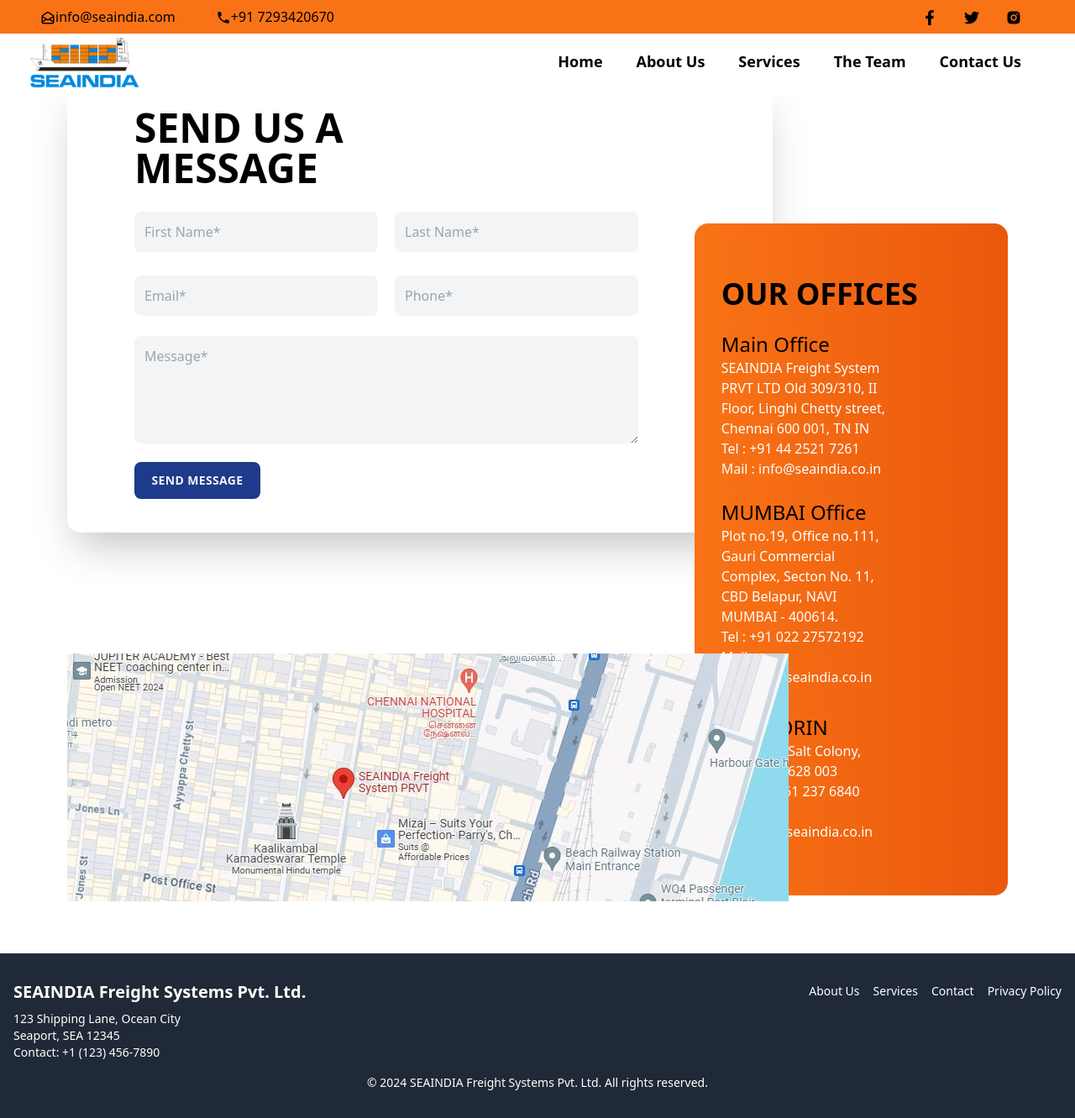
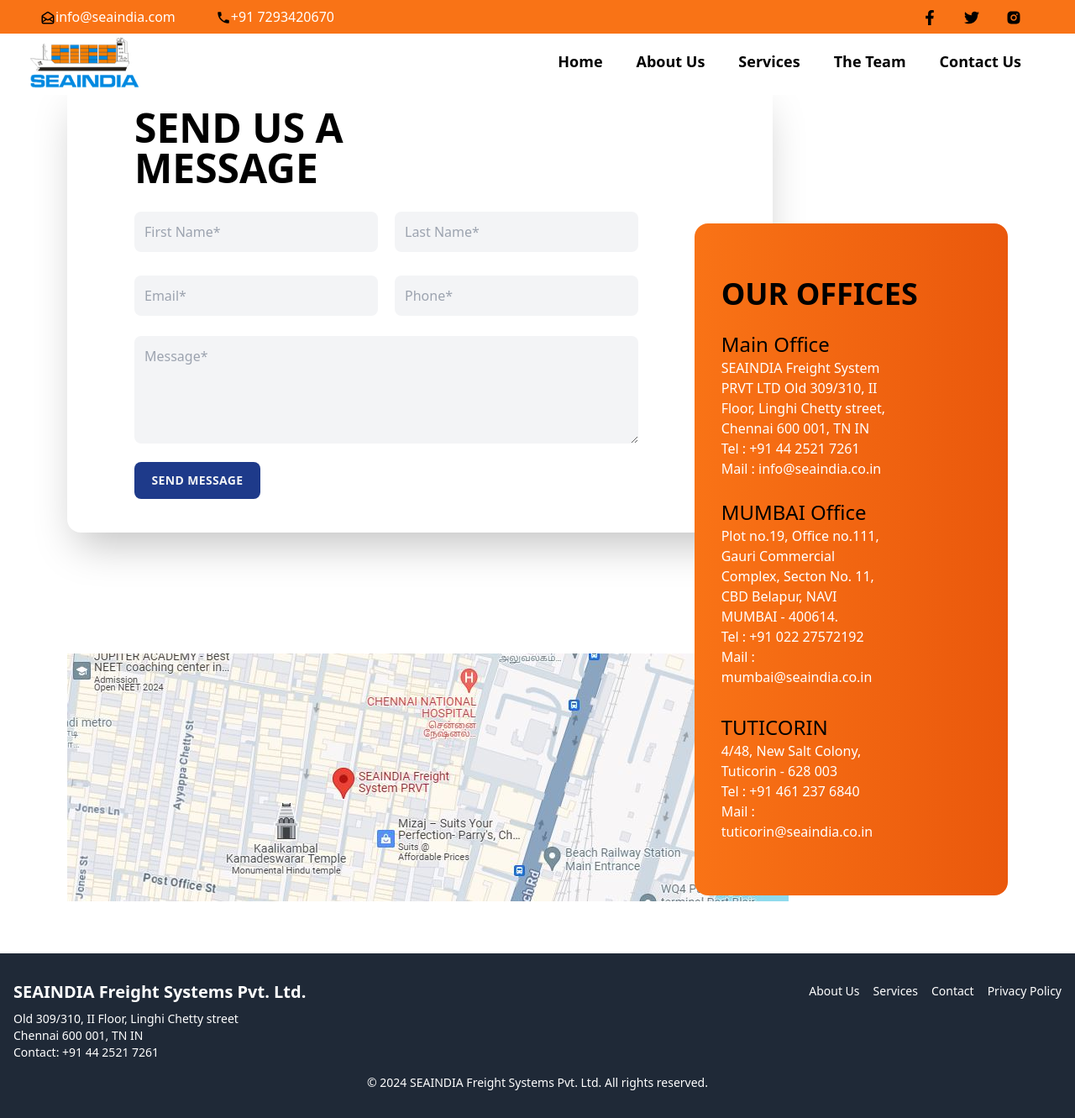
Before and after one commit to yugandhar0609/seaIndia, a React (Vite) app: page /contact in a window 1280 px wide. Shown: the whole page at 84% size. Built offline with nearby package versions, Linux system fonts and the light colour scheme.

Commit message:
final commit

```diff
--- a/src/Components/Footer.jsx
+++ b/src/Components/Footer.jsx
@@ -7,9 +7,10 @@
       <div className="container mx-auto flex flex-col md:flex-row justify-between px-4">
         <div className="mb-4 md:mb-0">
           <h3 className="text-xl font-bold mb-2">SEAINDIA Freight Systems Pvt. Ltd.</h3>
-          <p className="text-sm">123 Shipping Lane, Ocean City</p>
-          <p className="text-sm">Seaport, SEA 12345</p>
-          <p className="text-sm">Contact: +1 (123) 456-7890</p>
+          <p className="text-sm">Old 309/310, II Floor,
+                      Linghi Chetty street</p>
+          <p className="text-sm">Chennai 600 001, TN IN</p>
+          <p className="text-sm">Contact: +91 44 2521 7261</p>
         </div>
         <div className="flex justify-center md:justify-end">
           <ul className="flex space-x-4">
--- a/src/Components/Home.jsx
+++ b/src/Components/Home.jsx
@@ -27,18 +27,18 @@
         <p className="  mt-5 text-xl md:mt-6 text-center md:text-3xl font-extrabold text-black font-serif">
           Welcome to <span className="text-orange-500 ">SEAINDIA</span> Shipping, Clearing and Forwarding Agents
         </p>
-        <div className="emptyBox"></div>
+        <div className="emptyBox md:mt-10"></div>
       </div>
 
 
-      <div className="md:flex ">
+      <div className="mt-5 md:flex">
         <div className="md:mt-10 md:flex-wrap ">
           <div className="flex md:flex-wrap text-lg  justify-center md:text-2xl  font-bold font-serif">
             <p>Solutions For Your Business Need</p>
           </div>
 
           <div className=" flex flex-wrap items-center justify-center gap-5 md:gap-20 md:ml-10 px-2  md:mt-10  md:px-4">
-            <div className=" flex flex-col items-center  border border-blue-500 p-10 md:p-10 rounded-xl shadow-xl overflow-hidden shadow-md">
+            <div className=" flex flex-col items-center  border border-blue-500 p-10 md:p-10 rounded-xl shadow-xl overflow-hidden shadow-md ">
               <FaEarthAsia className="text-xl md:text-4xl" />
 
               <h2 className="text-lg md:text-xl font-bold text-gray-800 mb-2">
@@ -135,10 +135,10 @@
 
           <Link to="/contact">
 
-    <div class="mt-2 md:mt-10 space-y-20">
+    <div class="md:mt-10 space-y-20">
       <div class="w-full">
         <div class="flex-1 h-full w-72 mx-auto ">
-          <div class="flex w-full bg-orange-400 shadow rounded-lg py-3 px-12  hover:bg-white">
+          <div class="flex w-full bg-orange-500 shadow rounded-lg py-3 px-12  hover:bg-white">
             <p class="m-auto inset-0 text-xl font-semibold leading-7 text-center text-gray-800">Container Button</p>
             <div class="">
               <svg xmlns="http://www.w3.org/2000/svg" class="h-8 w-6" fill="none" viewBox="0 0 24 20" stroke="currentColor">
--- a/src/Components/Nav.jsx
+++ b/src/Components/Nav.jsx
@@ -22,12 +22,12 @@
         <div className=" hidden md:flex  bg-orange-500 py-2 gap-2 md:gap-10 ">
           <div className=" flex flex-wrap ml-2 ">
             <div className="flex ml-2 mb-2 md:mb-0 md:mx-10 cursor-pointer  ">
-              <HiOutlineMailOpen className="mt-1 text-lg" />
-             <Link to="mailto:info@seaindia.com"> info@seaindia.com</Link>
+              <HiOutlineMailOpen className="mt-1 text-lg " />
+             <Link to="mailto:info@seaindia.com"className="text-white"> info@seaindia.com</Link>
             </div>
             <div className="flex mb-2 ml-2 md:mb-0 cursor-pointer">
               <MdPhone className="mt-1 text-lg" />
-              <Link to="tel:+917293420670">+91 7293420670</Link>
+              <Link to="tel:+917293420670"className="text-white">+91 7293420670</Link>
             </div>
           </div>
           <div className="flex mr-2 mt-5 md:mt-1 ml-auto mr- md:mr-16 gap-8 text-lg cursor-pointer">
@@ -45,7 +45,7 @@
           />
 
           <ul
-            className=" hidden md:flex ml-2  md:ml-auto md:gap-10 mr-4 md:mr-16 text-black font-semibold mt-2 md:mt-0 text-lg"
+            className=" hidden md:flex ml-2 md:ml-auto md:gap-10 mr-4 md:mr-16 text-black font-semibold mt-2 md:mt-0 text-lg"
             onClick={closeNavbar}
           >
             <li className="hover:text-orange-500">
--- a/src/Components/contact.jsx
+++ b/src/Components/contact.jsx
@@ -105,7 +105,7 @@
           </div>
         </form>
 
-        <div className="w-full lg:-mt-96 lg:w-2/6 px-8 py-12 ml-auto z-50 bg-gradient-to-r from-orange-500 to-orange-600 rounded-2xl">
+        <div className=" relative z-20 w-full lg:-mt-96 lg:w-2/6 px-8 py-12 ml-auto bg-gradient-to-r from-orange-500 to-orange-600 rounded-2xl">
           <div className="flex flex-col text-black">
             <h1 className="font-bold uppercase text-4xl texrt- my-4">
               Our Offices
@@ -117,13 +117,13 @@
                 <h2 className="text-2xl">Main Office</h2>
                 <div className="text-white">
                   <Link to="https://maps.app.goo.gl/YykVukc2jyqrPgHu6">
-                    <p>
+                    <p className="hover:text-black transition-color duration-500">
                       SEAINDIA Freight System PRVT LTD Old 309/310, II Floor,
                       Linghi Chetty street, Chennai 600 001, TN IN{" "}
                     </p>
                   </Link>{" "}
-                  <Link to="tel:914425217261">Tel : +91 44 2521 7261</Link><br />
-                  <Link to="mailto:info@seaindia.com">
+                  <Link to="tel:914425217261" className="hover:text-black transition-color duration-500">Tel : +91 44 2521 7261</Link><br />
+                  <Link to="mailto:info@seaindia.com" className="hover:text-black transition-color duration-500">
                     {" "}
                     Mail : info@seaindia.co.in
                   </Link>
@@ -137,13 +137,13 @@
                 <h2 className="text-2xl">MUMBAI Office </h2>
                 <div className="text-white">
                   <Link to="https://maps.app.goo.gl/BSkgYdoFqdTom7Dt8">
-                    <p>
+                    <p className="hover:text-black transition-color duration-500">
                       Plot no.19, Office no.111, Gauri Commercial Complex,
                       Secton No. 11, CBD Belapur, NAVI MUMBAI - 400614.{" "}
                     </p>
                   </Link>{" "}
-                  <Link to="tel:9102227572192">Tel : +91 022 27572192</Link><br />
-                  <Link to="mailto:mumbai@seaindia.co.in">
+                  <Link to="tel:9102227572192" className="hover:text-black transition-color duration-500">Tel : +91 022 27572192</Link><br />
+                  <Link to="mailto:mumbai@seaindia.co.in" className="hover:text-black transition-color duration-500">
                     {" "}
                     Mail : mumbai@seaindia.co.in
                   </Link>
@@ -156,10 +156,10 @@
                 <h2 className="text-2xl">TUTICORIN</h2>
                 <div className="text-white">
                   <Link to="https://maps.app.goo.gl/DUayDbVxZwSPvNL66">
-                    <p>4/48, New Salt Colony, Tuticorin - 628 003 </p>
+                    <p className="hover:text-black transition-color duration-500">4/48, New Salt Colony, Tuticorin - 628 003 </p>
                   </Link>
-                  <Link to="tel:91 4612376840">Tel : +91 461 237 6840</Link><br />
-                  <Link to="mailto:tuticorin@seaindia.co.in">
+                  <Link to="tel:91 4612376840" className="hover:text-black transition-color duration-500">Tel : +91 461 237 6840</Link><br />
+                  <Link to="mailto:tuticorin@seaindia.co.in" className="hover:text-black transition-color duration-500">
                     {" "}
                     Mail : tuticorin@seaindia.co.in
                   </Link>
@@ -169,8 +169,8 @@
           </div>
 
         </div>
-        <div className=" inline-block lg:-mt-72 my-10 z-0">
-           <Link to="" className="rounded-2xl"> <img src={Map} alt="map" /> </Link>
+        <div className=" inline-block lg:-mt-72 my-10 ">
+           <Link to="" className="rounded-2xl z-10 container"> <img src={Map} alt="map" /> </Link>
            </div>
       </div>
     </>
```
